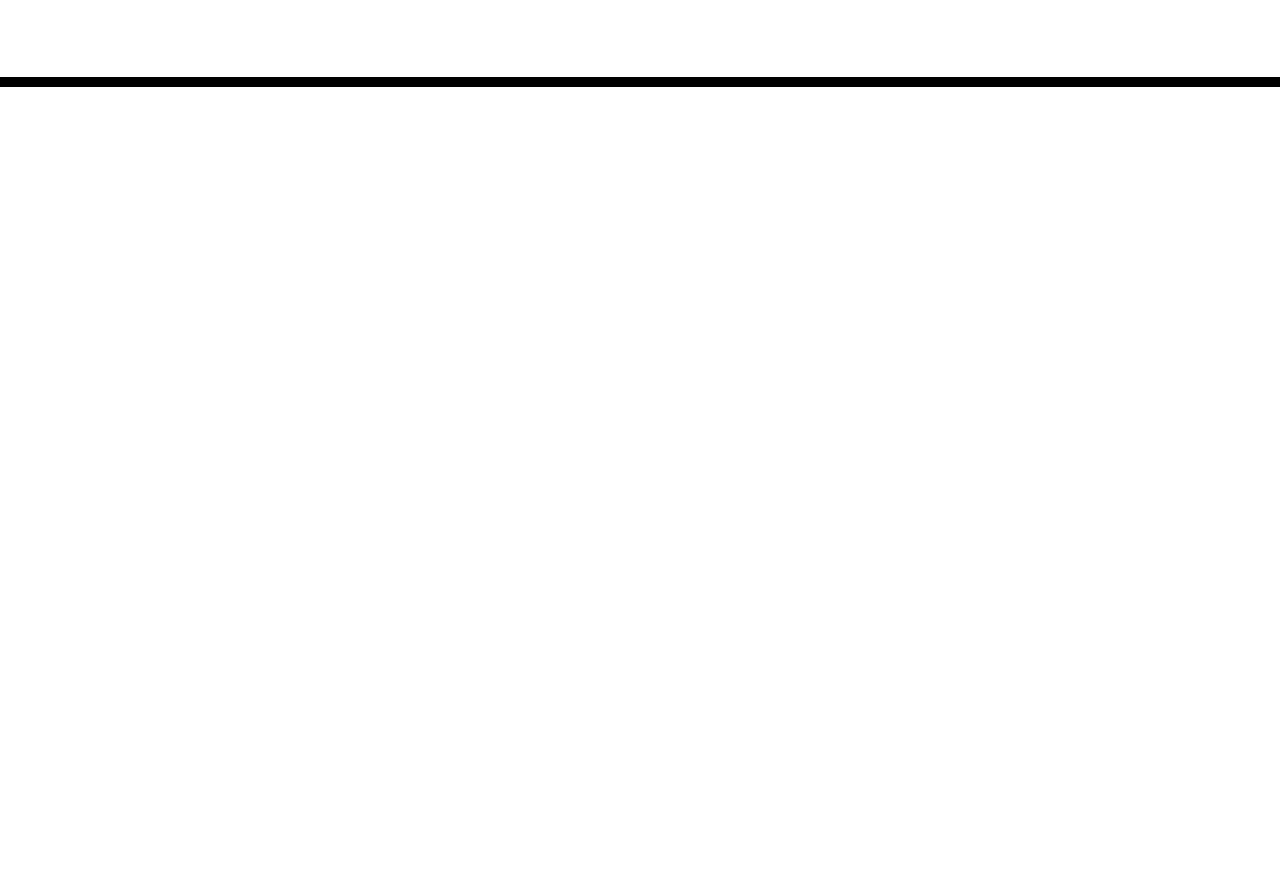
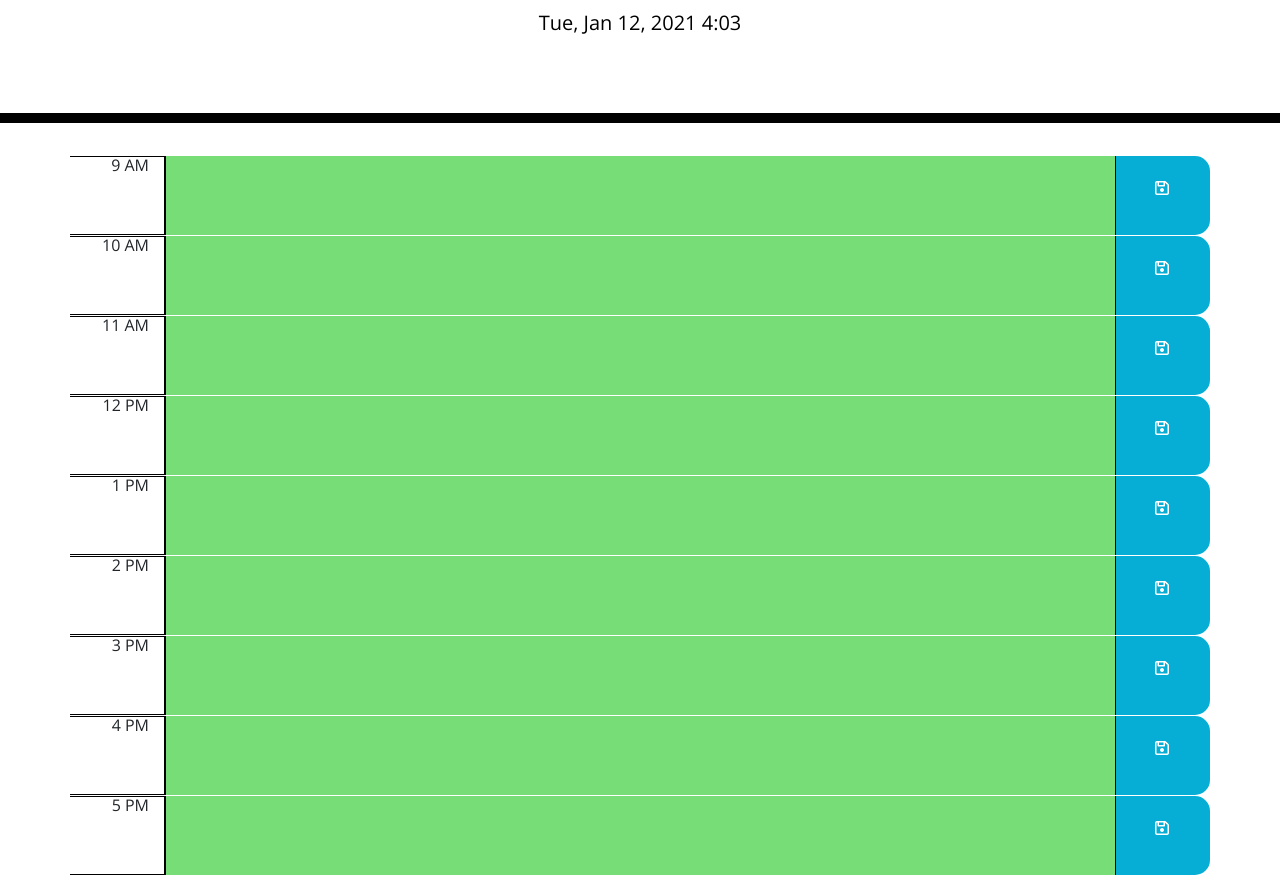
Before and after one commit to liztownd/day-planner, a plain HTML site: page index.html in a window 1280 px wide. Shown: the part 181-1056 px from the top of the page. Before the commit the page ends 800 px from the top, so only its background shows below. Drawn offline with nearby package versions, Linux system fonts and the light colour scheme.

Commit message:
mostly working - local storage issues

```diff
--- a/index.html
+++ b/index.html
@@ -1,23 +1,15 @@
 <!DOCTYPE html>
 <html lang="en">
+
 <head>
   <meta charset="UTF-8" />
   <meta name="viewport" content="width=device-width, initial-scale=1.0" />
   <meta http-equiv="X-UA-Compatible" content="ie=edge" />
-    <link
-      rel="stylesheet"
-      href="https://stackpath.bootstrapcdn.com/bootstrap/4.3.1/css/bootstrap.min.css"
-    />
-    <link
-      rel="stylesheet"
-      href="https://use.fontawesome.com/releases/v5.8.1/css/all.css"
-      integrity="sha384-50oBUHEmvpQ+1lW4y57PTFmhCaXp0ML5d60M1M7uH2+nqUivzIebhndOJK28anvf"
-      crossorigin="anonymous"
-    />
-    <link
-      href="https://fonts.googleapis.com/css?family=Open+Sans&display=swap"
-      rel="stylesheet"
-    />
+  <link rel="stylesheet" href="https://stackpath.bootstrapcdn.com/bootstrap/4.3.1/css/bootstrap.min.css" />
+  <link rel="stylesheet" href="https://use.fontawesome.com/releases/v5.8.1/css/all.css"
+    integrity="sha384-50oBUHEmvpQ+1lW4y57PTFmhCaXp0ML5d60M1M7uH2+nqUivzIebhndOJK28anvf" crossorigin="anonymous" />
+  <link href="https://fonts.googleapis.com/css?family=Open+Sans&display=swap" rel="stylesheet" />
+  <script src="https://kit.fontawesome.com/697aad430f.js" crossorigin="anonymous"></script>
   <link rel="stylesheet" href="style.css" />
   <title>Work Day Scheduler</title>
 </head>
@@ -30,9 +22,59 @@
   </header>
   <div class="container">
     <!-- Timeblocks go here -->
+    <div class="row">
+      <div class="col-1 timeBlock">9 AM</div>
+      <textarea class="col-10" id="09"></textarea>
+      <div class="col-1 saveBtn"><i class="far fa-save m-4"></i></div>
+    </div>
+    <div class="row">
+      <div class="col-1 timeBlock">10 AM</div>
+      <textarea class="col-10" id="10"></textarea>
+      <div class="col-1 saveBtn"><i class="far fa-save m-4"></i></div>
+    </div>
+    <div class="row">
+      <div class="col-1 timeBlock">11 AM</div>
+      <textarea class="col-10" id="11"></textarea>
+      <div class="col-1 saveBtn"><i class="far fa-save m-4"></i></div>
+    </div>
+    <div class="row">
+      <div class="col-1 timeBlock">12 PM</div>
+      <textarea class="col-10" id="12"></textarea>
+      <div class="col-1 saveBtn"><i class="far fa-save m-4"></i></div>
+    </div>
+    <div class="row">
+      <div class="col-1 timeBlock">1 PM</div>
+      <textarea class="col-10"  id="13"></textarea>
+      <div class="col-1 saveBtn"><i class="far fa-save m-4"></i></div>
+    </div>
+    <div class="row">
+      <div class="col-1 timeBlock">2 PM</div>
+      <textarea class="col-10" id="14"></textarea>
+      <div class="col-1 saveBtn"><i class="far fa-save m-4"></i></div>
+    </div>
+    <div class="row">
+      <div class="col-1 timeBlock">3 PM</div>
+      <textarea class="col-10" id="15"></textarea>
+      <div class="col-1 saveBtn"><i class="far fa-save m-4"></i></div>
+    </div>
+    <div class="row">
+      <div class="col-1 timeBlock">4 PM</div>
+      <textarea class="col-10" id="16"></textarea>
+      <div class="col-1 saveBtn"><i class="far fa-save m-4"></i></div>
+    </div>
+    <div class="row">
+      <div class="col-1 timeBlock">5 PM</div>
+      <textarea class="col-10" id="17"></textarea>
+      <div class="col-1 saveBtn"><i class="far fa-save m-4"></i></div>
+    </div>
+
   </div>
 
   <script src="https://cdnjs.cloudflare.com/ajax/libs/jquery/3.2.1/jquery.min.js"></script>
-    <script src="https://cdnjs.cloudflare.com/ajax/libs/moment.js/2.24.0/moment.min.js"></script>
+  <script src="https://unpkg.com/dayjs@1.8.21/dayjs.min.js"></script>
+  <script src="javascript.js">
+  </script>
+
 </body>
+
 </html>
--- /dev/null
+++ b/javascript.js
@@ -0,0 +1,121 @@
+$(document).ready(function () {
+
+    var now = dayjs().format("ddd, MMM D, YYYY h:mm");
+    var storedSchedule = [];
+
+    /// Matt: added the lsSchedule variable declaration here so all of the functions can see it
+    var lsSchedule = null;
+
+    //date shows current date and time
+    $("#currentDay").text(now);
+
+    updateTime();
+
+    colorBlocks();
+
+    renderSched();
+
+    function updateTime() {
+      now = setInterval(function () {
+        now = dayjs().format("ddd, MMM D, YYYY h:mm");
+        $("#currentDay").text(now);
+        colorBlocks();
+      }, 60000);
+    };
+
+
+    //event blocks change color depending on current time
+    function colorBlocks() {
+
+      var hour = dayjs().hour();
+
+      console.log(hour);
+
+      /// Matt: $("textarea") returns an array of all elements that are "textarea" types.
+      /// You will have to loop through this list if you want to modify the classes on all of them.
+
+    $('textarea').each(
+  function(){
+      var currentID = $(this).attr("id");
+
+      if (currentID < hour) {
+        $(this).addClass("past");
+      }
+      else if (currentID > hour) {
+        $(this).addClass("future");
+      }
+      else {
+        $(this).addClass("present");
+      }
+  }
+);
+
+    };// colorBlocks end tag
+
+    //items added to the list are put in local storage on save click
+
+    $(".saveBtn").on("click", function () {
+      event.preventDefault();
+
+      var schedule = {
+        time: 0,
+        event: "",
+      };
+
+      /// Matt: since $('textarea') grabs all the text areas, and we really wanted the neighboring textarea,
+      /// I switched this over to using a "siblings" jQuery call. This call will return a list all of the elements
+      /// that share the same "parent" element with whatever element you're on.
+      /// To facilitate this I recommend using the "this" keyword to get the html element that called the click function.
+      var textArea = $(this).siblings('textarea');
+
+      /// Matt: When you have a jQuery object that's not a list of objects, you can always get the
+      /// original html object by doing a [0] after it.
+      /// You can also access this without using the [0] by doing .prop("id"). textarea.prop("id")
+      /// The prop function will let you get any part of an html element, including class or custom elements.
+      schedule.time = textArea[0].id;
+      schedule.event = textArea.val().trim();
+
+      storedSchedule.push(schedule);
+
+      console.log(schedule);
+
+      /// Matt: lsSchedule was originally defined here, but when this
+      /// function ends lsSchedule would go out of scope and not be visible to other functions.
+      /// I added the variable declaration to line 83 so all the functions inside the scope of the
+      /// document ready function could see it.
+      lsSchedule = JSON.stringify(storedSchedule);
+
+      localStorage.setItem("lsSchedule", lsSchedule);
+
+    });
+
+
+    //on reload time blocks are populated from local storage
+
+    function renderSched() {
+
+      storedSchedule = localStorage.getItem(JSON.parse(lsSchedule));
+
+      if (storedSchedule === null) {
+        /// Matt: making sure storedSchedule is an array here makes sure that this
+        /// isn't null when we try to access it later.
+        storedSchedule = [];
+        return
+      }
+      else {
+        for (i = 0; i < storedSchedule; i++) {
+          console.log(storedSchedule);
+
+          /// Matt: the textarea selected here was running into the same issue as in the .saveBtn callback.
+          var textArea = $(this).siblings('textarea');
+          if (storedSchedule[i].time === textArea[0].id) {
+            textArea.text(storedSchedule[i].event);
+          };
+
+        }; //for loop end tag
+      }; //else end tag
+    };//render sched end tag
+
+
+
+  }); //doc ready end tag
--- a/style.css
+++ b/style.css
@@ -69,3 +69,10 @@ textarea{
   font-size: 20px;
   transition: all .3s ease-in-out;
 }
+
+.timeBlock {
+  border-top: black solid 1px;
+  border-right: black solid 1px;
+  border-bottom: black solid 1px;
+  text-align: right;
+}
```
Lines whose indentation alone changed are shown as unchanged.
